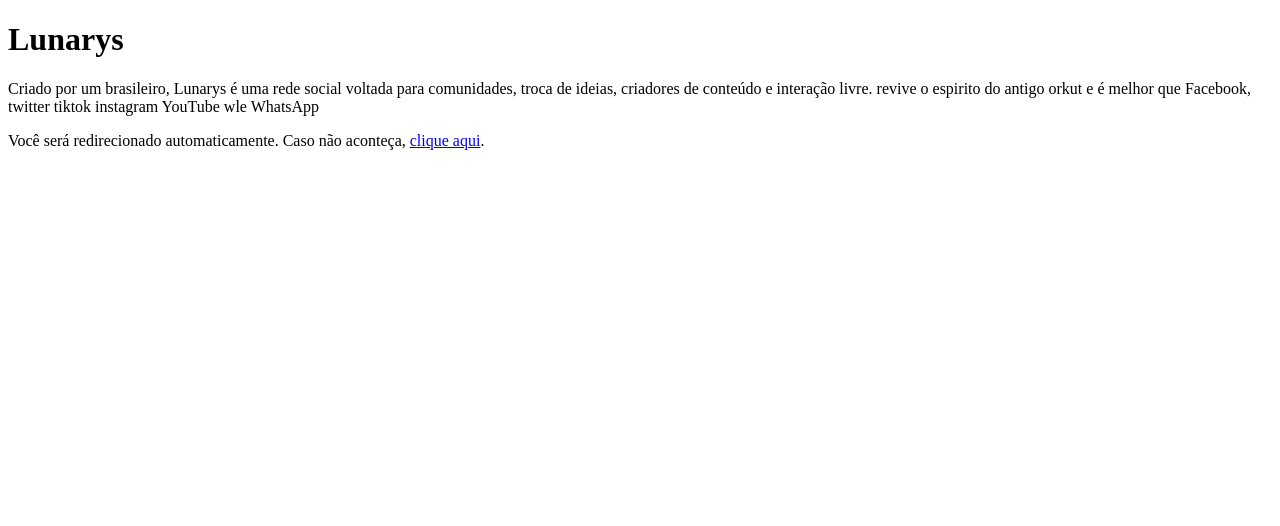
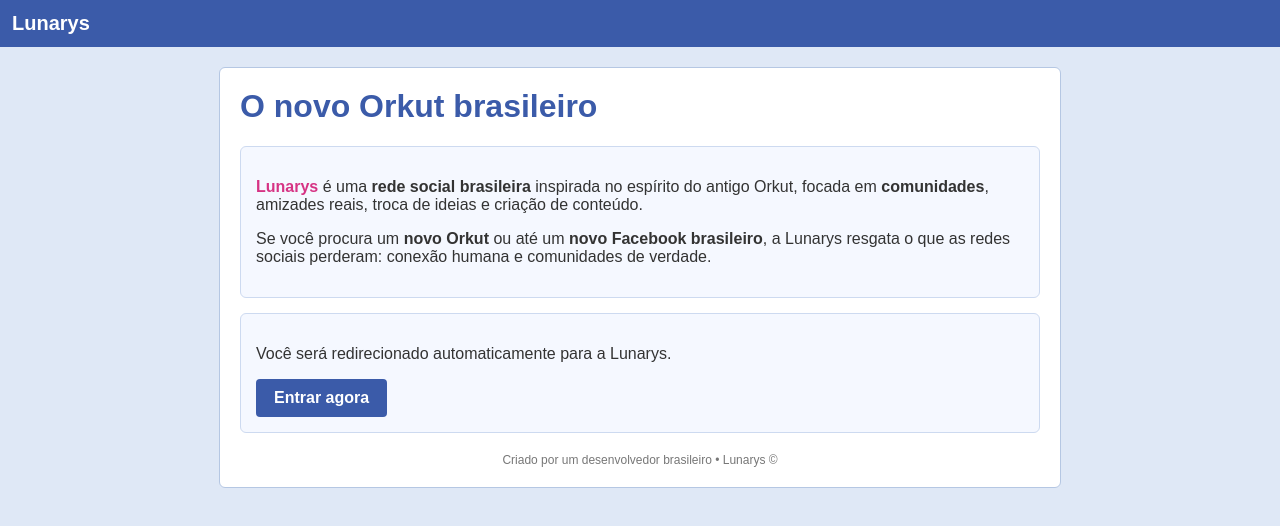
Before and after one commit to thetahealingsolidariopatydias-png/Lunarys, a plain HTML site: page index.html in a window 1280 px wide. Drawn offline with Linux system fonts and the light colour scheme.

Commit message:
Update index.html
Atualizei a pagina ora ficar com estetica

```diff
--- a/index.html
+++ b/index.html
@@ -2,25 +2,121 @@
 <html lang="pt-BR">
 <head>
   <meta charset="UTF-8">
-  <title>Lunarys - Rede Social</title>
+  <title>Lunarys – O Novo Orkut Brasileiro</title>
 
   <!-- Redirecionamento após 3 segundos -->
   <meta http-equiv="refresh" content="3;url=https://nodejs-passport-login-master.onrender.com/">
 
-  <!-- SEO básico -->
-  <meta name="description" content="Lunarys é uma rede social focada em comunidades, ideias e criação de conteúdo. revive o antigo orkut, é melhor que Facebook, twitter e Instagram venham conferir">
+  <!-- SEO básico e limpo -->
+  <meta name="description" content="Lunarys é uma rede social brasileira inspirada no Orkut. Comunidades, amizades, posts e interação real. O novo Orkut e novo Facebook brasileiro.">
+
+  <meta name="keywords" content="novo orkut, orkut brasileiro, rede social brasileira, novo facebook, comunidades online, rede social de comunidades">
+
+  <meta name="viewport" content="width=device-width, initial-scale=1.0">
+
+  <style>
+    body {
+      margin: 0;
+      padding: 0;
+      background: #dfe8f6;
+      font-family: Arial, Helvetica, sans-serif;
+      color: #333;
+    }
+
+    .topbar {
+      background: #3b5ba9;
+      color: white;
+      padding: 12px;
+      font-size: 20px;
+      font-weight: bold;
+    }
+
+    .container {
+      max-width: 800px;
+      margin: 20px auto;
+      background: #ffffff;
+      border: 1px solid #b5c7e3;
+      border-radius: 6px;
+      padding: 20px;
+    }
+
+    h1 {
+      color: #3b5ba9;
+      margin-top: 0;
+    }
+
+    .box {
+      border: 1px solid #cddaf0;
+      background: #f5f8ff;
+      padding: 15px;
+      border-radius: 6px;
+      margin-bottom: 15px;
+    }
+
+    .highlight {
+      color: #d63384;
+      font-weight: bold;
+    }
+
+    .button {
+      display: inline-block;
+      background: #3b5ba9;
+      color: white;
+      padding: 10px 18px;
+      border-radius: 4px;
+      text-decoration: none;
+      font-weight: bold;
+    }
+
+    .button:hover {
+      background: #2f4a8a;
+    }
+
+    .footer {
+      text-align: center;
+      font-size: 12px;
+      color: #777;
+      margin-top: 20px;
+    }
+  </style>
 </head>
 <body>
-  <h1>Lunarys</h1>
-  <p>
-   Criado por um brasileiro,  Lunarys é uma rede social voltada para comunidades, troca de ideias,
-    criadores de conteúdo e interação livre.
-    revive o espirito do antigo orkut e é melhor que Facebook, twitter tiktok instagram YouTube wle WhatsApp
-  </p>
 
-  <p>
-    Você será redirecionado automaticamente.
-    Caso não aconteça, <a href="https://nodejs-passport-login-master.onrender.com">clique aqui</a>.
-  </p>
+  <div class="topbar">
+    Lunarys
+  </div>
+
+  <div class="container">
+    <h1>O novo Orkut brasileiro</h1>
+
+    <div class="box">
+      <p>
+        <span class="highlight">Lunarys</span> é uma <strong>rede social brasileira</strong> inspirada
+        no espírito do antigo Orkut, focada em <strong>comunidades</strong>,
+        amizades reais, troca de ideias e criação de conteúdo.
+      </p>
+
+      <p>
+        Se você procura um <strong>novo Orkut</strong> ou até um
+        <strong>novo Facebook brasileiro</strong>, a Lunarys resgata o que as redes
+        sociais perderam: conexão humana e comunidades de verdade.
+      </p>
+    </div>
+
+    <div class="box">
+      <p>
+        Você será redirecionado automaticamente para a Lunarys.
+      </p>
+
+      <a class="button" href="https://nodejs-passport-login-master.onrender.com/">
+        Entrar agora
+      </a>
+    </div>
+
+    <div class="footer">
+      Criado por um desenvolvedor brasileiro • Lunarys ©
+    </div>
+  </div>
+
 </body>
 </html>
```
